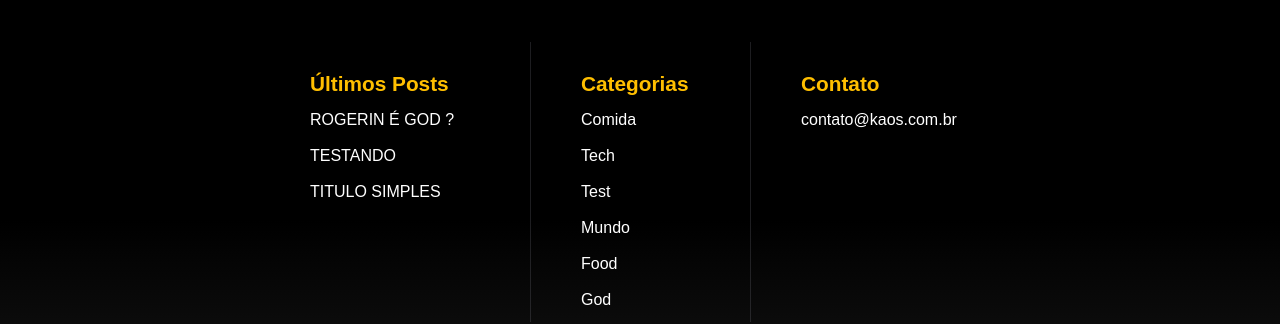
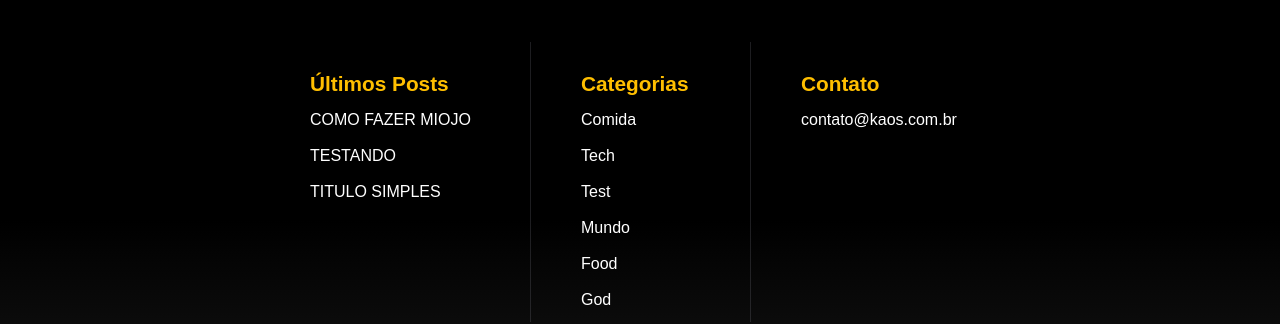
Before and after one commit to n0ks/kaos-blog-jekyll, a Jekyll site: the page built from _posts/2018-05-26-como-fazer-miojo.md, in a window 1280 px wide. Shown: the part 743-1067 px from the top of the page. Built offline with Jekyll 4.4.1, drawn with Linux system fonts in a browser that asks for light colours; nearby versions of some CDN libraries; some web fonts are replaced.

Commit message:
Moved '_posts/2018-05-26-rogerin-\303\251-god-.md' to '_posts/2018-05-26-como-fazer-miojo.md' via CloudCannon

```diff
--- a/_posts/2018-05-26-rogerin-é-god-.md
+++ b/_posts/2018-05-26-como-fazer-miojo.md
@@ -1,16 +1,19 @@
 ---
 layout: default
-title: Rogerin é god ?
-description: sit amet consectetur adipisicing elit. Fugiat, laborum quas. Nam culpa voluptates quaerat adipisci laborum
-categories: god
+title: Como fazer miojo
+description: >-
+  sit amet consectetur adipisicing elit. Fugiat, laborum quas. Nam culpa
+  voluptates quaerat adipisci laborum
+categories:
+  - god
 author: Rogerin
-thumb: http://www.acritica.com/uploads/news/image/746820/show_godofwarps4.JPG
+thumb: 'http://www.acritica.com/uploads/news/image/746820/show_godofwarps4.JPG'
 ---
 
-# Titulo dentro do POST do rogerin tort&atilde;o
+# Titulo dentro do POST do rogerin tortão
 
 Lorem ipsum, dolor sit amet consectetur adipisicing elit. Fugiat, laborum quas. Nam culpa voluptates quaerat adipisci laborum voluptate illo soluta id quasi necessitatibus! Vel quisquam molestiae earum doloribus aliquam fugiat expedita hic necessitatibus. Totam quisquam vel delectus quam, et harum dolorem quia esse, accusantium libero quaerat eaque exercitationem! Architecto veritatis maiores, numquam natus quod similique delectus, fuga ullam laudantium, nobis beatae possimus facilis explicabo perferendis voluptatibus rem voluptas consequuntur in provident nam distinctio modi? Quas tempora dolorem necessitatibus beatae accusamus nemo unde aliquid, ut consequuntur aperiam tenetur corporis pariatur at exercitationem, facere ducimus sit ratione velit, fugit enim harum. Impedit?
 
-&nbsp;
+
 
 Sera que da certo ?
```
